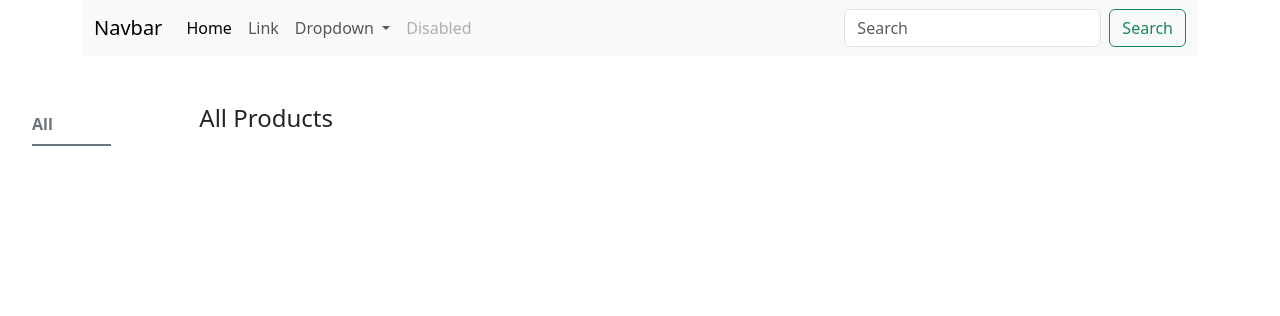
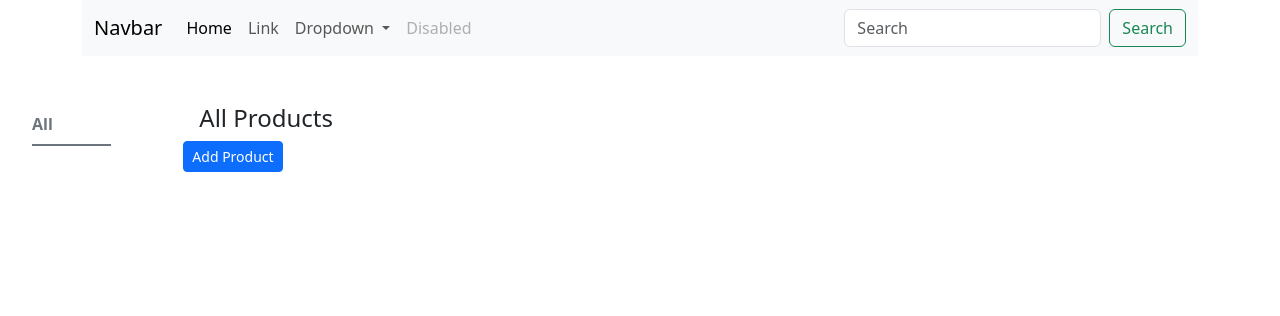
Before and after one commit to AMuhailo/Django-Shop-Project, a Django app: template templates/pages/shopsitems.html in a window 1280 px wide. Shown: the top 316 px of the page. Run offline with Django 5.2, Linux system fonts and the light colour scheme; the template is opened without the code that fills it, so the values that code supplies are empty.

Commit message:
🟩First forms / details

```diff
--- /dev/null
+++ b/shop/forms.py
@@ -0,0 +1,6 @@
+from django import forms
+from django.forms import modelform_factory
+from .models import Category, Product
+
+ProductCreateFormset = modelform_factory(model = Product,
+                                   exclude = ['slug','active','created','updated'])
--- a/shop/urls.py
+++ b/shop/urls.py
@@ -6,4 +6,7 @@ app_name = 'shop'
 urlpatterns = [
     path('', views.ProductListView.as_view(), name = 'product_list_url'),
     path('category/<category_slug>/<category_id>/', views.ProductListView.as_view(), name = 'category_product_list_url'),
+    path('product/add/', views.ProductCreateView.as_view(), name = 'product_create_url'),
+    path('product/update/<product_id>', views.ProductUpdateView.as_view(), name = 'product_update_url'),
+    path('product/<product_slug>/<product_id>/', views.ProductDetailView.as_view(), name = 'product_detail_url')
 ]
--- a/static/style.css
+++ b/static/style.css
@@ -10,3 +10,16 @@
 .card-price-items{
     font-size: 20px;
 }
+
+.card-detail{
+    width: 25rem;
+}
+.card-img-detail{
+    height: auto;
+}
+.card-text-detail{
+    height: auto;
+}
+.card-price-detail{
+    font-size: 20px;
+}
--- a/templates/base.html
+++ b/templates/base.html
@@ -20,7 +20,7 @@
               <div class="collapse navbar-collapse" id="navbarSupportedContent">
                 <ul class="navbar-nav me-auto mb-2 mb-lg-0">
                   <li class="nav-item">
-                    <a class="nav-link active" aria-current="page" href="#">Home</a>
+                    <a class="nav-link active" aria-current="page" href="{% url 'shop:product_list_url' %}">Home</a>
                   </li>
                   <li class="nav-item">
                     <a class="nav-link" href="#">Link</a>
--- a/templates/pages/include/products.html
+++ b/templates/pages/include/products.html
@@ -1,4 +1,4 @@
-<div class="row row-cols-2 row-cols-lg-4 gap-2 gap-lg-3">
+<div class="row row-cols-2 row-cols-lg-5 gap-2 gap-lg-3">
     {% for product in products %}
     <div class="col">
         <div class="card card-items">
@@ -7,7 +7,7 @@
                 <h5 class="card-title">{{ product.title }}</h5>
                 <p class="card-text card-text-items">{{ product.description|truncatewords:20}}</p>
                 <p class="card-text card-price-items">Price ${{ product.price }}</p>
-                <a href="#" class="btn btn-primary">Go somewhere</a>
+                <a href="{% url 'shop:product_detail_url' product.slug product.id %}" class="btn btn-primary">Update</a>
             </div>
         </div>
     </div>
--- a/templates/pages/shopsitems.html
+++ b/templates/pages/shopsitems.html
@@ -1,5 +1,5 @@
 {% extends "base.html" %}
-
+{% load static %}
 {% block title %} {% if category %}{{ category.title }} {% else %} Shop {% endif %} Products {% endblock title %}
 
 {% block content %}
@@ -8,9 +8,10 @@
         <!-- Categories code -->
         {% include "pages/include/categories.html" with categories=categories category=category%}
     </div>
-    <div class="col-sm-6 col-md-8">
+    <div class="col-sm-6 col-md-10">
         <h4 class='mx-3'>{% if category %}{{category.title }}{% else %}All{% endif %} Products</h4>
-        <div class="container">
+        <a href="{% url 'shop:product_create_url'%}" class="btn btn-sm btn-primary">Add Product</a>
+        <div class="container-fluid w-100">
         <!-- Products code -->
             {% include "pages/include/products.html" with products=products%}
         </div>
```
Also changed, not shown: shop/views.py (+29 -2 lines), templates/pages/detailitem.html (added, +15 -0 lines), templates/pages/forms/createproduct.html (added, +13 -0 lines), 1 other file.
